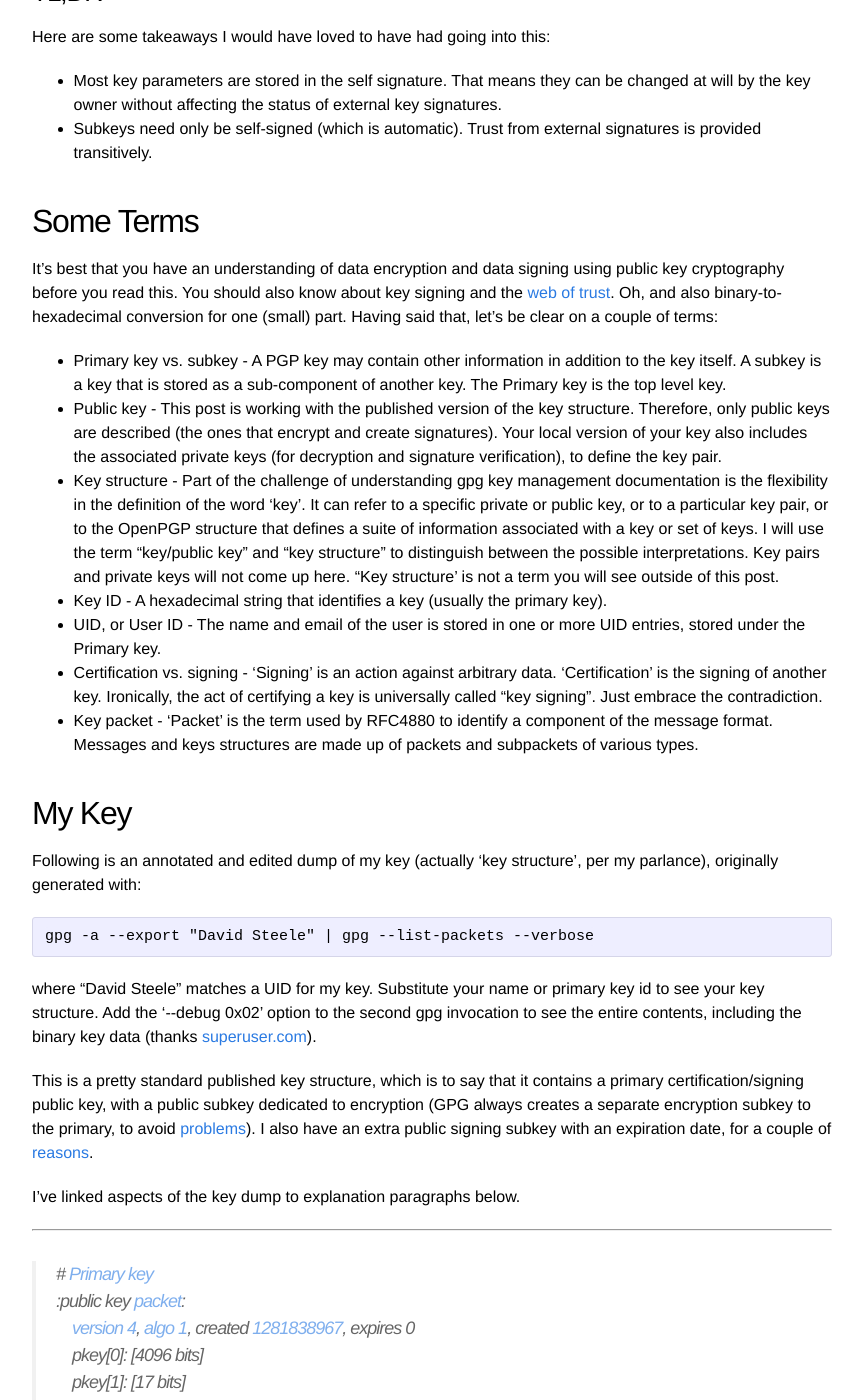
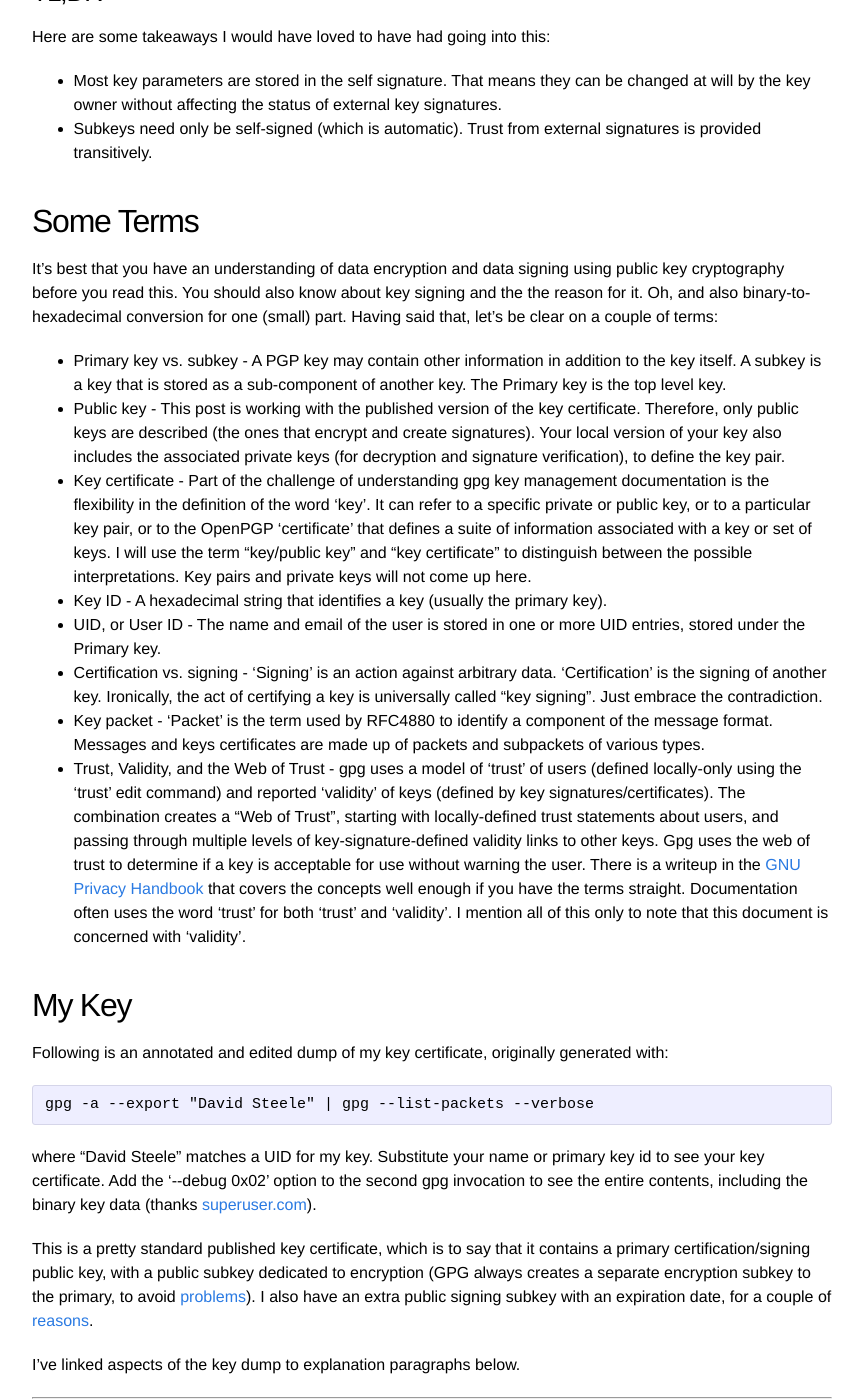
Before and after one commit to davesteele/davesteele.github.io, a Jekyll site: the page built from _posts/2014-09-20-anatomy-of-a-gpg-key.markdown, in a window 1280 px wide and 1400 px high, scrolled down 475 px. Shown: the whole window, without its empty margins (208-1071 px from the left). Built offline with Jekyll 4.4.1, drawn with Linux system fonts in a browser that asks for light colours; comment, search, counter and statistics services are not loaded; some of the changed text lies outside the part shown.

Commit message:
Anatomy post: structure->certificate
Also add a definition and link for trust, validity, and web of trust.

```diff
--- a/_posts/2014-09-20-anatomy-of-a-gpg-key.markdown
+++ b/_posts/2014-09-20-anatomy-of-a-gpg-key.markdown
@@ -18,29 +18,31 @@ Here are some takeaways I would have loved to have had going into this:
 
 
 ## Some Terms
-It's best that you have an understanding of data encryption and data signing using public key cryptography before you read this. You should also know about key signing and the [web of trust][]. Oh, and also binary-to-hexadecimal conversion for one (small) part. Having said that, let's be clear on a couple of terms:
-
-[web of trust]: https://www.gnupg.org/gph/en/manual/x334.html#AEN384
+It's best that you have an understanding of data encryption and data signing using public key cryptography before you read this. You should also know about key signing and the the reason for it. Oh, and also binary-to-hexadecimal conversion for one (small) part. Having said that, let's be clear on a couple of terms:
 
 * Primary key vs. subkey - A PGP key may contain other information in addition to the key itself. A subkey is a key that is stored as a sub-component of another key. The Primary key is the top level key.
-* Public key - This post is working with the published version of the key structure. Therefore, only public keys are described (the ones that encrypt and create signatures). Your local version of your key also includes the associated private keys (for decryption and signature verification), to define the key pair.
-* Key structure - Part of the challenge of understanding gpg key management documentation is the flexibility in the definition of the word 'key'. It can refer to a specific private or public key, or to a particular key pair, or to the OpenPGP structure that defines a suite of information associated with a key or set of keys. I will use the term "key/public key" and "key structure" to distinguish between the possible interpretations. Key pairs and private keys will not come up here. "Key structure' is not a term you will see outside of this post.
+* Public key - This post is working with the published version of the key certificate. Therefore, only public keys are described (the ones that encrypt and create signatures). Your local version of your key also includes the associated private keys (for decryption and signature verification), to define the key pair.
+* Key certificate - Part of the challenge of understanding gpg key management documentation is the flexibility in the definition of the word 'key'. It can refer to a specific private or public key, or to a particular key pair, or to the OpenPGP 'certificate' that defines a suite of information associated with a key or set of keys. I will use the term "key/public key" and "key certificate" to distinguish between the possible interpretations. Key pairs and private keys will not come up here.
 * Key ID - A hexadecimal string that identifies a key (usually the primary key).
 * UID, or User ID - The name and email of the user is stored in one or more UID entries, stored under the Primary key.
 * Certification vs. signing - 'Signing' is an action against arbitrary data. 'Certification' is the signing of another key. Ironically, the act of certifying a key is universally called "key signing". Just embrace the contradiction.
-* Key packet - 'Packet' is the term used by RFC4880 to identify a component of the message format. Messages and keys structures are made up of packets and subpackets of various types.
+* Key packet - 'Packet' is the term used by RFC4880 to identify a component of the message format. Messages and keys certificates are made up of packets and subpackets of various types.
+* Trust, Validity, and the Web of Trust - gpg uses a model of 'trust' of users (defined locally-only using the 'trust' edit command) and reported 'validity'
+of keys (defined by key signatures/certificates). The combination creates a "Web of Trust", starting with locally-defined trust statements about users, and passing through multiple levels of key-signature-defined validity links to other keys. Gpg uses the web of trust to determine if a key is acceptable for use without warning the user. There is a writeup in the [GNU Privacy Handbook][] that covers the concepts well enough if you have the terms straight. Documentation often uses the word 'trust' for both 'trust' and 'validity'. I mention all of this only to note that this document is concerned with 'validity'.
+
+[GNU Privacy Handbook]: https://www.gnupg.org/gph/en/manual/x334.html#AEN384
 
 ## My Key
 
-Following is an annotated and edited dump of my key (actually 'key structure', per my parlance), originally generated with:
+Following is an annotated and edited dump of my key certificate, originally generated with:
 
     gpg -a --export "David Steele" | gpg --list-packets --verbose
 
-where "David Steele" matches a UID for my key. Substitute your name or primary key id to see your key structure. Add the '\-\-debug 0x02' option to the second gpg invocation to see the entire contents, including the binary key data (thanks [superuser.com][]).
+where "David Steele" matches a UID for my key. Substitute your name or primary key id to see your key certificate. Add the '\-\-debug 0x02' option to the second gpg invocation to see the entire contents, including the binary key data (thanks [superuser.com][]).
 
 [superuser.com]: http://superuser.com/questions/696941/human-readable-dump-of-gpg-public-key
 
-This is a pretty standard published key structure, which is to say that it contains a primary certification/signing public key, with a public subkey dedicated to encryption (GPG always creates a separate encryption subkey to the primary, to avoid [problems][]). I also have an extra public signing subkey with an expiration date, for a couple of [reasons][].
+This is a pretty standard published key certificate, which is to say that it contains a primary certification/signing public key, with a public subkey dedicated to encryption (GPG always creates a separate encryption subkey to the primary, to avoid [problems][]). I also have an extra public signing subkey with an expiration date, for a couple of [reasons][].
 
 [problems]: http://serverfault.com/questions/397973/gpg-why-am-i-encrypting-with-subkey-instead-of-primary-key
 [reasons]: https://wiki.debian.org/Subkeys#Why.3F
@@ -147,11 +149,11 @@ I've linked aspects of the key dump to explanation paragraphs below.
 
 ## <a name="PrimaryKey"></a>Primary Key
 
-The first packet in a published OpenPGP/gpg key structure is the primary signing/certification public key. The overall key structure is referenced by the Key ID of this key.
+The first packet in a published OpenPGP/gpg key certificate is the primary signing/certification public key. The overall key certificate is referenced by the Key ID of this key.
 
 ### <a name="PacketType"></a>Packet Type
 
-The 'types' of packets in an OpenPGP key structure or message are defined in Section 5 of the RFC ([RFC4880-5][]). The primary signing public key uses a packet with a 'tag' value of 6 ([RFC4880-5.5.1.1][]). The tag values are not shown in the gpg key dump - just the resulting type.
+The 'types' of packets in an OpenPGP key certificate or message are defined in Section 5 of the RFC ([RFC4880-5][]). The primary signing public key uses a packet with a 'tag' value of 6 ([RFC4880-5.5.1.1][]). The tag values are not shown in the gpg key dump - just the resulting type.
 
 [RFC4880-5]: http://tools.ietf.org/html/rfc4880#section-5
 [RFC4880-5.5.1.1]: http://tools.ietf.org/html/rfc4880#section-5.5.1.1
@@ -194,14 +196,14 @@ The length of the key is important. Mine is 4096 bits, based on the current [rec
 
 ### <a name="DatesExpir"></a>Dates and Expiration
 
-The dates in the key structure dump are [Unix epochs][epoch]. Convert to human-readable with:
+The dates in the key certificate dump are [Unix epochs][epoch]. Convert to human-readable with:
 
 [epoch]: http://en.wikipedia.org/wiki/Unix_time
 
     $ date -d @1281838967
     Sat Aug 14 22:22:47 EDT 2010
 
-The 'expires' value of '0' means that the key itself has no expiration date. Note that we will find out shortly that there are multiple ways to express key expiration. This mechanism is part of the key definition - changing it would change the Key ID for the Primary key, which would in turn invalidate all signatures for the key structure.
+The 'expires' value of '0' means that the key itself has no expiration date. Note that we will find out shortly that there are multiple ways to express key expiration. This mechanism is part of the key definition - changing it would change the Key ID for the Primary key, which would in turn invalidate all signatures for the key certificate.
 
 Perhaps for that reason, gpg does not use this field to define the expiration date for a generated key. It is expressed in the key self-signature, as shown later.
 
@@ -221,7 +223,7 @@ The RFC defines a 160-bit 'fingerprint' for a key, which is typically expressed
     sub   4096R/0D929394 2010-08-15
     sub   4096R/0A817A82 2014-08-15 [expires: 2019-08-14]
 
-The key structure dump is expressing this fingerprint as a 'key id', taking the last 16 characters of that fingerprint (again, [rfc4880-12.2][]).
+The key certificate dump is expressing this fingerprint as a 'key id', taking the last 16 characters of that fingerprint (again, [rfc4880-12.2][]).
 
 The gpg program muddies the waters a bit by using the last 8 characters of the fingerprint as its definition of the key id, shown on the 'pub' line for the fingerprint call above. It is using the definition of key id from section 3.3 ([rfc4880-3.3][]).
 
@@ -229,7 +231,7 @@ The gpg program muddies the waters a bit by using the last 8 characters of the f
 
 Going one step further down the rabbit hole, in some contexts this value needs to have "0x" prepended ('0x366150CE'). I've run across this in a key server search function.
 
-The key id is a shorthand method for referring to a particular key or key structure. The 8-character version is the primary mechanism for referring to a particular key.
+The key id is a shorthand method for referring to a particular key or key certificate. The 8-character version is the primary mechanism for referring to a particular key.
 
 The Key ID of the Primary public key ('366150CE' in this case) is used to refer to some of its own subkeys, such as the associated private signing key, as well as the encryption subkey.
 
@@ -237,13 +239,13 @@ The fingerprint/key id is a hash of the entire key packet, and only the key pack
 
 ## <a name="UID1"></a>User ID
 
-The user ID packet defines a name/email address that is associated with the key structure ([RFC4880-5.11][]). The gpg program will store it in [RFC2822][] format ("David Steele <dsteele@gmail.com\>") based on the name and email you provide it when you generated the key.
+The user ID packet defines a name/email address that is associated with the key certificate ([RFC4880-5.11][]). The gpg program will store it in [RFC2822][] format ("David Steele <dsteele@gmail.com\>") based on the name and email you provide it when you generated the key.
 
 [RFC2822]: http://tools.ietf.org/html/rfc2822#section-3.4
 
 [RFC4880-5.11]: http://tools.ietf.org/html/rfc4880#section-5.11
 
-The key structure can have more than one user id. For instance, if you want to use the key structure with more than one email account, multiple user ids would be needed.
+The key certificate can have more than one user id. For instance, if you want to use the key certificate with more than one email account, multiple user ids would be needed.
 
 ### <a name="EndorsingSigs"/>Endorsing Signatures
 
@@ -253,7 +255,7 @@ This is a key point - the key signature covers the contents of the primary key p
 
 A key signature only covers one user id. Separate signatures are needed if certification is desired for multiple user ids.
 
-Signatures are identified by the 'signature type', shown as 'sigclass' in the packet structure dump. Types/classes 0x10 through 0x13 are key signatures ([RFC4880-5.2.1][]).
+Signatures are identified by the 'signature type', shown as 'sigclass' in the packet certificate dump. Types/classes 0x10 through 0x13 are key signatures ([RFC4880-5.2.1][]).
 
 [RFC4880-5.2.1]: http://tools.ietf.org/html/rfc4880#section-5.2.1
 
@@ -279,7 +281,7 @@ It appears that the levels are largely ignored for key validation purposes. The
 > certifications.  Some implementations can issue 0x11-0x13
 > certifications, but few differentiate between the types.
 
-I have both 0x10 and 0x13 key signatures in my key structure.
+I have both 0x10 and 0x13 key signatures in my key certificate.
 
 ### <a name="DigestAlgo"/>Digest Algorithm
 
@@ -338,7 +340,7 @@ Flag | gpg character | Description
 0x20 | "A"           | Authentication
 0x80 |               | Held by more than one person
 
-If you look in my key structure dump, you'll see that my primary key's key flag is 0x03, which is Key Certification plus Sign Data. The encryption subkey is 0x0C, which is Encrypt Communications plus Encrypt Storage. The signing subkey is 0x02, or Sign Data.
+If you look in my key certificate dump, you'll see that my primary key's key flag is 0x03, which is Key Certification plus Sign Data. The encryption subkey is 0x0C, which is Encrypt Communications plus Encrypt Storage. The signing subkey is 0x02, or Sign Data.
 
 There is not much to work with on this flag, under the normal gpg mode. I don't believe that it is editable in gpg, and the values are created automatically on key creation. Also, there is no option on subkeys to create a key which can both sign and encrypt.
 
@@ -377,7 +379,7 @@ The key server preferences subpacket is also a bit light ([RFC4880-5.2.3.17][])
 
 ### <a name="ExternalSigs"/>External Key Signatures
 
-Following the self signature are the externally generated key signatures. You get these when you import a copy of your key that has been signed remotely and exported by a person who is certifying your key structure/user id. Note that I show two signatures from the same user/key, ('F7EBEE8EB7982329'), certifying my two user id's independently.
+Following the self signature are the externally generated key signatures. You get these when you import a copy of your key that has been signed remotely and exported by a person who is certifying your key certificate/user id. Note that I show two signatures from the same user/key, ('F7EBEE8EB7982329'), certifying my two user id's independently.
 
 ## <a name="EncryptSubkey"/>Encryption Subkey
 
```
